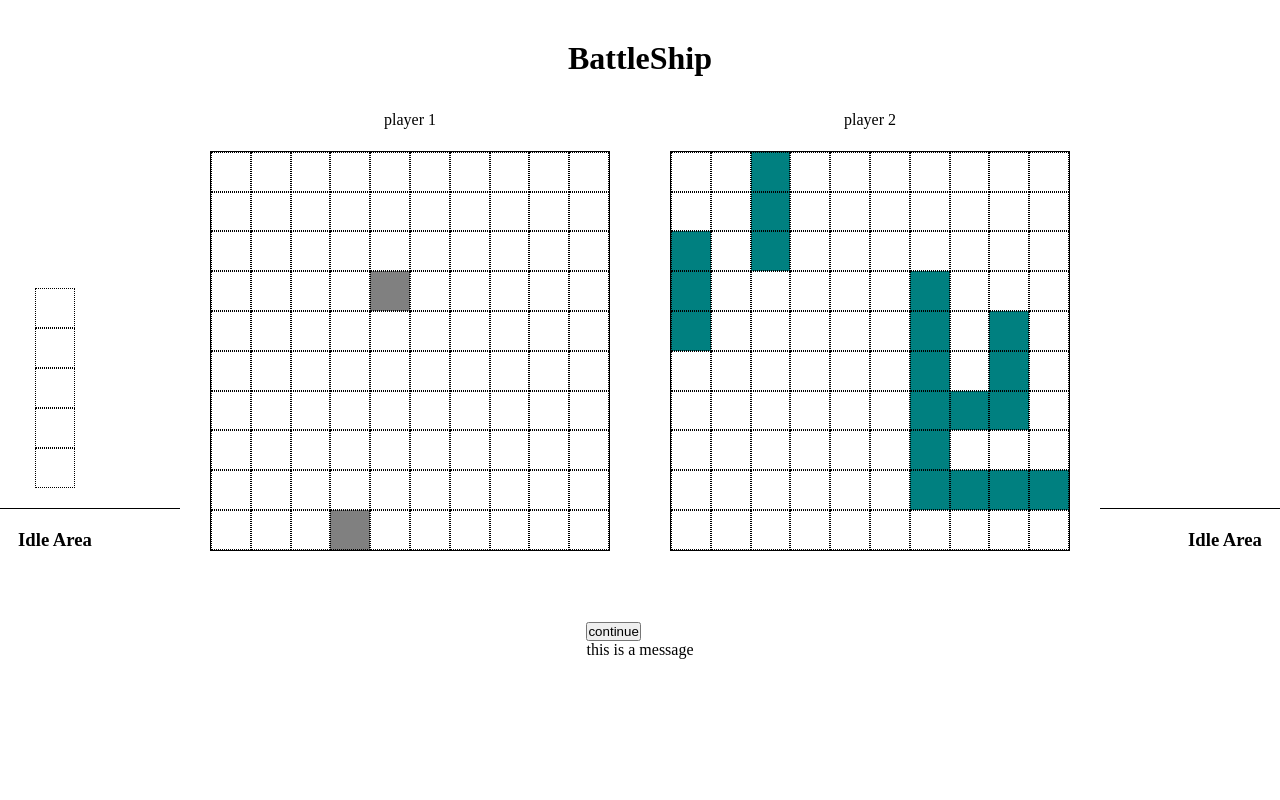
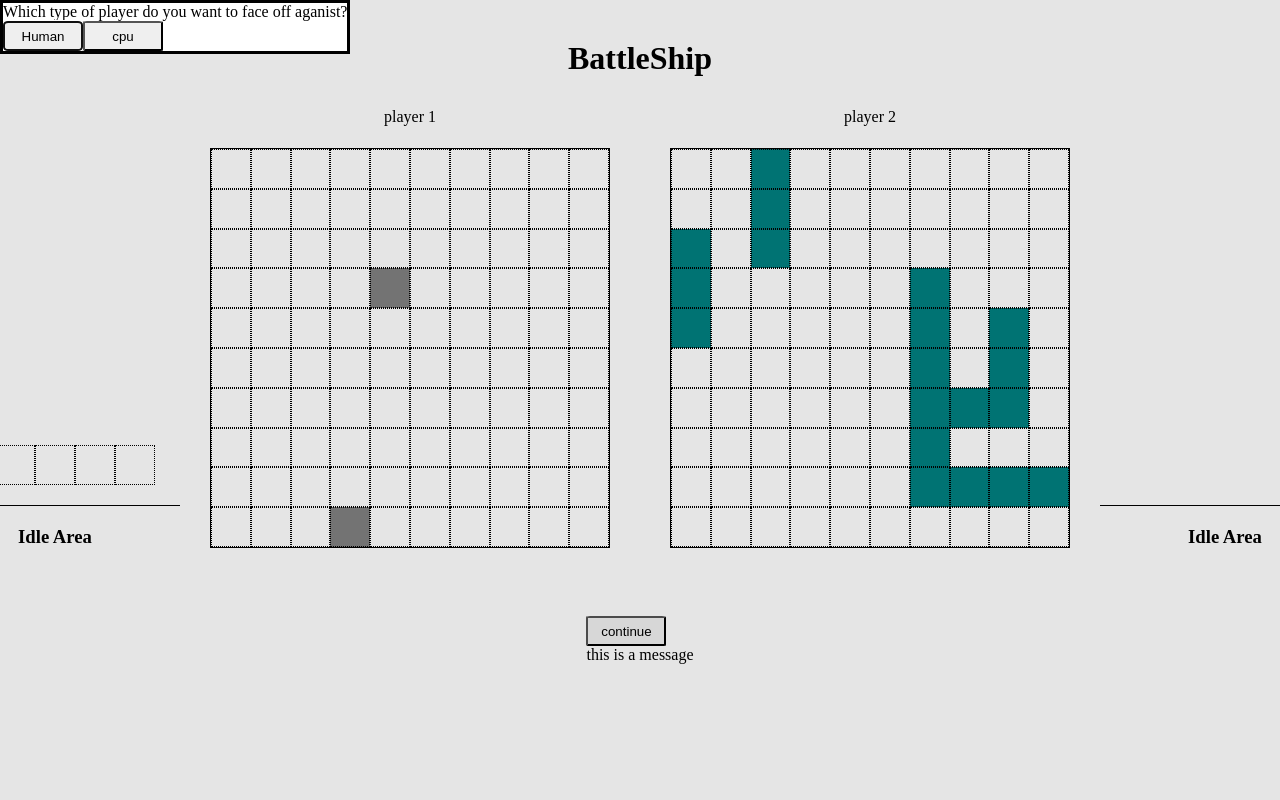
Before and after one commit to GaneshS288/battleship, a website built with webpack: page src/index.html in a window 1280 px wide. Shown: the top 800 px of the page. Built offline with nearby package versions, Linux system fonts and the light colour scheme.

Commit message:
show opponent type selection with a modal

```diff
--- a/src/index.html
+++ b/src/index.html
@@ -6,6 +6,8 @@
     <title>BattleShip!</title>
 </head>
 <body>
+    <dialog></dialog>
+
     <header><h1>BattleShip</h1></header>
     <div class="middle">
 
--- a/src/index.js
+++ b/src/index.js
@@ -41,6 +41,8 @@ gameBoardContainer[0].addEventListener(
 const idleAreas = document.querySelectorAll(".idle-area");
 
 Render.idleArea(gameController.playerOne.player.idleShips[5], idleAreas[1]);
-gameController.playerOne.player.idleShips[5].alignment = "vertical";
+//gameController.playerOne.player.idleShips[5].alignment = "vertical";
 Render.idleArea(gameController.playerOne.player.idleShips[5], idleAreas[0]);
 Render.idleArea(null, idleAreas[1]);
+
+Render.playerTypeSelection();
--- a/src/modules/dom.js
+++ b/src/modules/dom.js
@@ -1,4 +1,6 @@
 const gameBoardContainers = document.querySelectorAll(".gameBoard");
+const dialog = document.querySelector("dialog");
+
 gameBoardContainers[0].addEventListener("mouseleave", clearAllPlacementId);
 
 //get all possible coordinates ship can occupy when a gameBoard cell is hovered over by taking that cell's coordinates as starting point
@@ -128,7 +130,7 @@ export class Render {
     activeIdleArea.append(shipElement);
   }
 
-  //
+  //display placement of selected ship when user hovers over gameboard
   static selectedShipPlacement(event) {
     if (event.target === event.currentTarget) return null;
 
@@ -150,7 +152,7 @@ export class Render {
       length,
       alignment
     );
-
+    //clear all id so new ones can be applied to gameboard cells
     clearAllPlacementId();
 
     if (isPlacementValid) {
@@ -174,4 +176,34 @@ export class Render {
     console.log(isPlacementValid);
     console.log(possibleCoordinates);
   }
+
+  static playerTypeSelection() {
+    const choicePara = createElement("p", ["choice-text"]);
+    const buttonContainer = createElement("div", ["choice-button-container"]);
+    const humanPlayerButton = createElement("button", ["human-player-button"]);
+    const cpuPlayerButton = createElement("button", ["cpuPlayerButton"]);
+
+    choicePara.textContent = "Which type of player do you want to face off aganist?"
+    humanPlayerButton.textContent = "Human";
+    cpuPlayerButton.textContent = "cpu";
+
+    humanPlayerButton.addEventListener("click", (e) => {
+      console.log(e.target.textContent);
+      choicePara.remove();
+      buttonContainer.remove();
+      dialog.close();
+    })
+
+    cpuPlayerButton.addEventListener("click", (e) => {
+      console.log(e.target.textContent);
+      choicePara.remove();
+      buttonContainer.remove();
+      dialog.close();
+    })
+
+    buttonContainer.append(humanPlayerButton, cpuPlayerButton);
+    dialog.append(choicePara, buttonContainer);
+
+    dialog.showModal();
+  }
 }
--- a/src/styles/styles.css
+++ b/src/styles/styles.css
@@ -117,3 +117,9 @@ div.idle-area {
 footer {
     justify-self: center;
 }
+
+button {
+    min-width: 80px;
+    min-height: 30px;
+    border-radius: 5%;
+}
```
